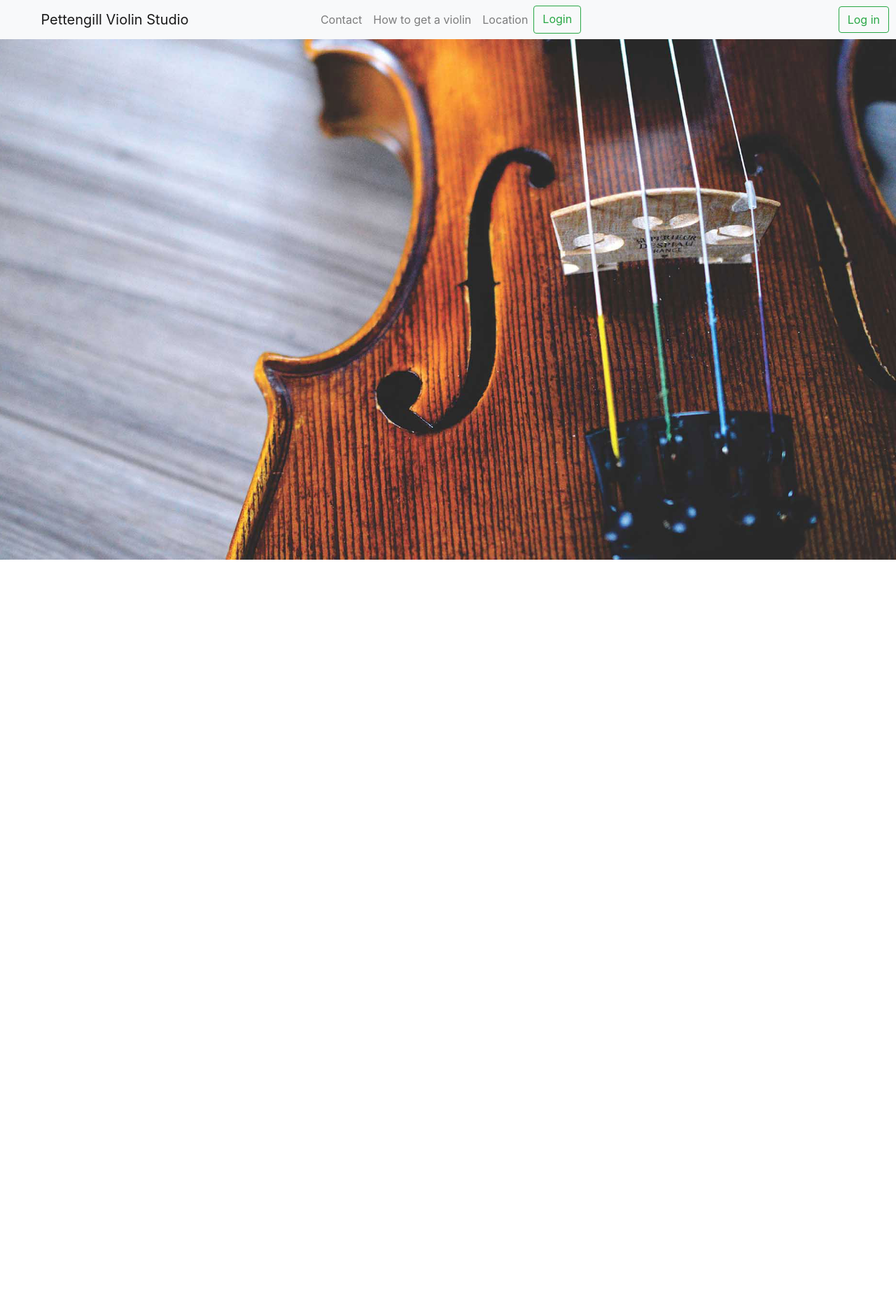
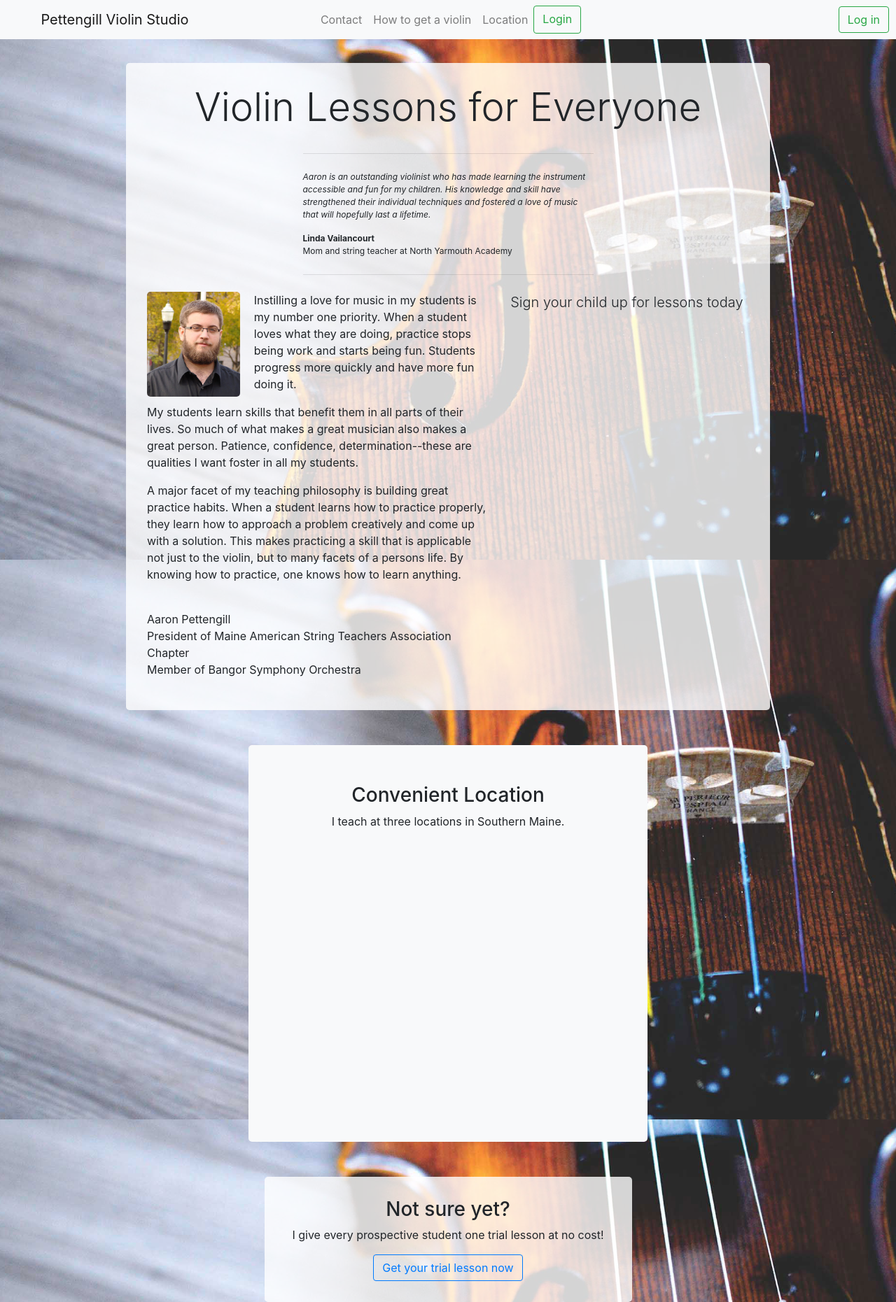
Before and after one commit to airjp73/pettengillviolin, a Next.js app: page / in a window 1280 px wide. Shown: the whole page at 70% size. Before the commit the page ends 800 px from the top, so only its background shows below. Built offline with nearby package versions, Linux system fonts and the light colour scheme.

Commit message:
Get something on the landing page

```diff
--- a/components/Head.tsx
+++ b/components/Head.tsx
@@ -10,6 +10,21 @@ const Head: React.FC = () => (
       integrity="sha384-Vkoo8x4CGsO3+Hhxv8T/Q5PaXtkKtu6ug5TOeNV6gBiFeWPGFN9MuhOf23Q9Ifjh"
       crossOrigin="anonymous"
     />
+    <script
+      src="https://code.jquery.com/jquery-3.2.1.slim.min.js"
+      integrity="sha384-KJ3o2DKtIkvYIK3UENzmM7KCkRr/rE9/Qpg6aAZGJwFDMVNA/GpGFF93hXpG5KkN"
+      crossOrigin="anonymous"
+    ></script>
+    <script
+      src="https://cdnjs.cloudflare.com/ajax/libs/popper.js/1.11.0/umd/popper.min.js"
+      integrity="sha384-b/U6ypiBEHpOf/4+1nzFpr53nxSS+GLCkfwBdFNTxtclqqenISfwAzpKaMNFNmj4"
+      crossOrigin="anonymous"
+    ></script>
+    <script
+      src="https://maxcdn.bootstrapcdn.com/bootstrap/4.0.0-beta/js/bootstrap.min.js"
+      integrity="sha384-h0AbiXch4ZDo7tp9hKZ4TsHbi047NrKGLO3SEJAg45jXxnGIfYzk4Si90RDIqNm1"
+      crossOrigin="anonymous"
+    ></script>
   </NextHead>
 );
 
--- a/pages/index.tsx
+++ b/pages/index.tsx
@@ -5,6 +5,115 @@ const Home = () => (
   <div className="container">
     <Head />
     <Nav />
+
+    <div className="row" style={{ marginTop: '40px' }}>
+      <div className="col-1" />
+      <div className="col-10">
+        <div className="box">
+          <h1 className="display-4 text-center">Violin Lessons for Everyone</h1>
+
+          <div className="row">
+            <div className="col-3"></div>
+            <div className="col-6">
+              <hr className="my-4" />
+              <p className="quote-text">
+                Aaron is an outstanding violinist who has made learning the
+                instrument accessible and fun for my children. His knowledge and
+                skill have strengthened their individual techniques and fostered
+                a love of music that will hopefully last a lifetime.
+              </p>
+              <p className="quote-name">
+                <strong>Linda Vailancourt</strong>
+                <br />
+                Mom and string teacher at North Yarmouth Academy
+              </p>
+              <hr className="my-4" />
+            </div>
+          </div>
+          <div className="row">
+            <div className="col-7">
+              <img
+                className="intro-pic"
+                src="images/headshot.jpg"
+                style={{ float: 'left' }}
+              />
+              <div>
+                <p>
+                  Instilling a love for music in my students is my number one
+                  priority. When a student loves what they are doing, practice
+                  stops being work and starts being fun. Students progress more
+                  quickly and have more fun doing it.
+                </p>
+                <p>
+                  My students learn skills that benefit them in all parts of
+                  their lives. So much of what makes a great musician also makes
+                  a great person. Patience, confidence, determination--these are
+                  qualities I want foster in all my students.
+                </p>
+                <p>
+                  A major facet of my teaching philosophy is building great
+                  practice habits. When a student learns how to practice
+                  properly, they learn how to approach a problem creatively and
+                  come up with a solution. This makes practicing a skill that is
+                  applicable not just to the violin, but to many facets of a
+                  persons life. By knowing how to practice, one knows how to
+                  learn anything.
+                </p>
+                <p>
+                  <br />
+                  Aaron Pettengill
+                  <br />
+                  President of Maine American String Teachers Association
+                  Chapter
+                  <br />
+                  Member of Bangor Symphony Orchestra
+                </p>
+              </div>
+            </div>
+            <div className="col-5">
+              <a className="anchor" id="contact"></a>
+              <p className="lead">Sign your child up for lessons today</p>
+              {/* TODO: Contact Form */}
+            </div>
+          </div>
+        </div>
+      </div>
+    </div>
+
+    <div className="row">
+      <div className="col-md-4 col-lg-3 side-buffer"></div>
+      <div className="box bg-light col-12 col-md-8 col-lg-6">
+        <h3 className="content-header">Convenient Location</h3>
+        <p className="text-center">
+          I teach at three locations in Southern Maine.
+        </p>
+        <div id="map" style={{ height: '400px', width: '100%' }}>
+          <script src="teaching-locations.js"></script>
+          <script
+            async
+            defer
+            src="https://maps.googleapis.com/maps/api/js?key=AIzaSyBQr2ybjzerGzM5LbrHVZD0SLXP-SDBaRE&callback=initMap"
+          ></script>
+        </div>
+      </div>
+    </div>
+
+    <div className="container">
+      <div className="row">
+        <div className="col-md-3"></div>
+        <div className="col-md-6">
+          <div className="box landing-box text-center">
+            <h3 className="text-center">Not sure yet?</h3>
+            <p className="text-center">
+              I give every prospective student one trial lesson at no cost!
+            </p>
+            <a href="#contact" className="btn btn-outline-primary">
+              Get your trial lesson now
+            </a>
+          </div>
+        </div>
+      </div>
+    </div>
   </div>
 );
 
```
